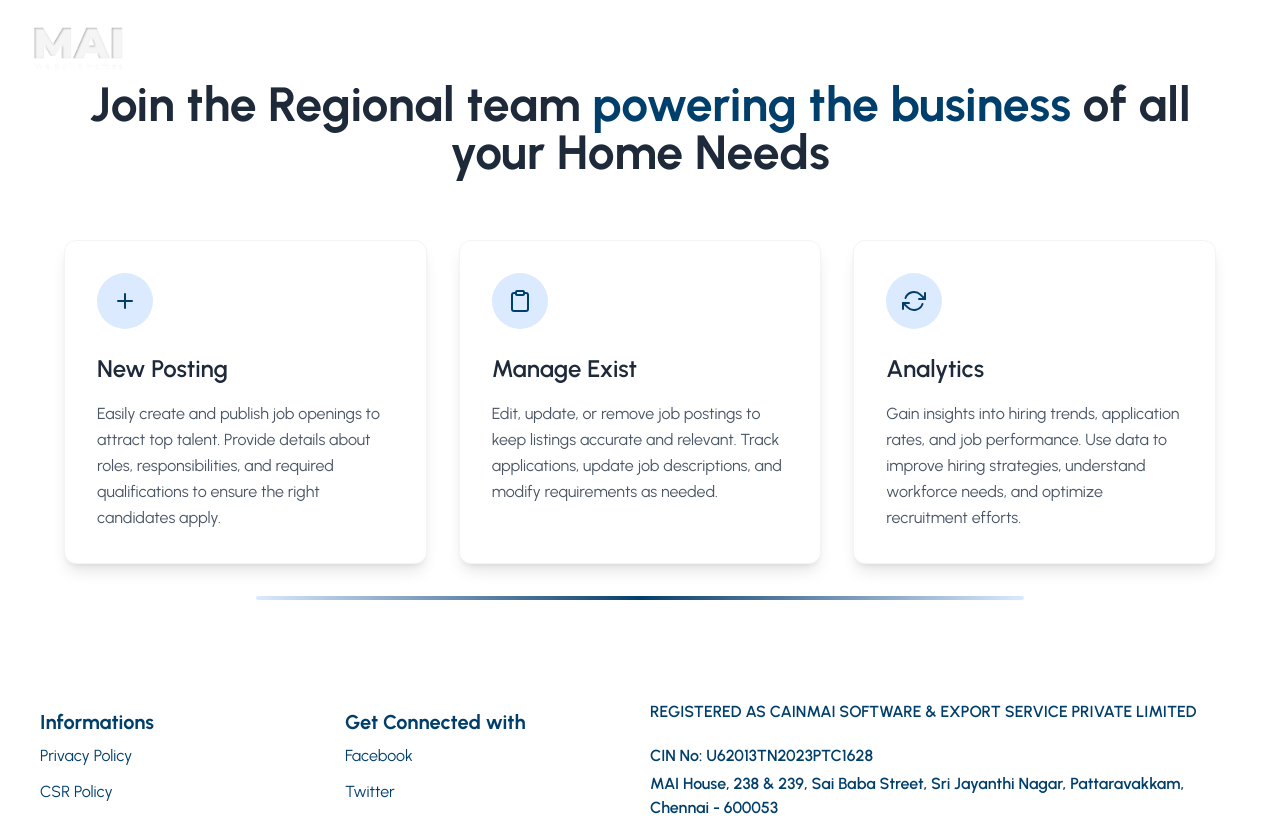
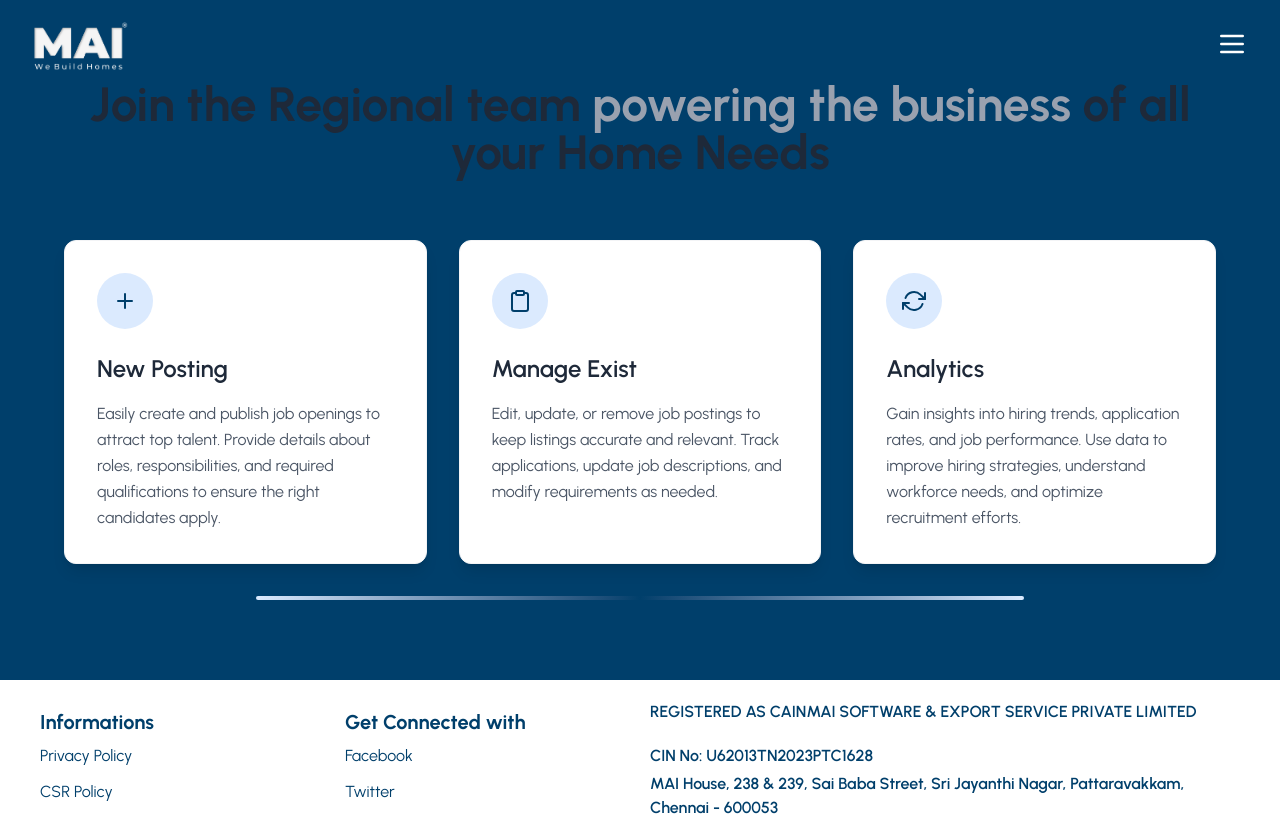
Before and after one commit to Viki2601/nextjs-threejs-project, a Next.js app: page /hrPortal in a window 1280 px wide. Shown: the top 816 px of the page. Built offline with nearby package versions, Linux system fonts and the light colour scheme.

Commit message:
HRPortal

```diff
--- a/src/app/careers/page.jsx
+++ b/src/app/careers/page.jsx
@@ -24,14 +24,14 @@ export default function CareerPage() {
             {/* Job Categories */}
             <div className='flex flex-wrap justify-center gap-3 m-6 font-urbanist'>
                 {categories.map((category, index) => (
-                    <motion.button key={index} className='px-4 py-2 text-sm font-medium border rounded-full bg-white' initial={{ opacity: 0, y: 100 }} whileInView={{ opacity: 100, y: 0 }} transition={{ duration: 0.6, delay: index * 0.1 }} whileHover={{ scale: 1.1 }}>
+                    <motion.button key={index} className='px-4 py-2 text-sm font-medium border rounded-full bg-white z-10' initial={{ opacity: 0, y: 100 }} whileInView={{ opacity: 100, y: 0 }} transition={{ duration: 0.6, delay: index * 0.1 }} whileHover={{ scale: 1.1 }}>
                         {category}
                     </motion.button>
                 ))}
             </div>
 
             {/* Job Listings */}
-            <div className='w-full max-w-4xl mt-10 space-y-6 font-urbanist'>
+            <div className='w-full max-w-4xl mt-10 space-y-6 font-urbanist z-20'>
                 {jobs.map((job, index) => (
                     <motion.div key={index} className='flex md:flex-row flex-col space-y-5 md:space-y-0 md:items-center md:justify-between p-6 bg-white rounded-lg shadow-md overflow-hidden' initial={{ opacity: 0, x: -100 }} whileInView={{ opacity: 100, x: 0 }} transition={{ duration: 0.6, delay: index * 0.4 }} whileHover={{ scale: 1.02 }}>
                         <div>
--- a/src/app/hrPortal/page.jsx
+++ b/src/app/hrPortal/page.jsx
@@ -387,7 +387,7 @@ export default function Page() {
   ];
 
   return (
-    <section className="py-20 px-4 bg-white font-urbanist relative">
+    <section className="py-20 px-4 font-urbanist relative">
       {/* Popup Overlay */}
       {isPopupOpen && (
         <motion.div
@@ -428,7 +428,7 @@ export default function Page() {
           className="text-center mb-16"
         >
           <h1 className="text-4xl md:text-5xl font-bold text-gray-800 mb-4">
-            Join the Regional team <span className="text-[#003F6B]">powering the business</span> of all your Home Needs
+            Join the Regional team <span className="text-gray-400">powering the business</span> of all your Home Needs
           </h1>
         </motion.div>
 
```
